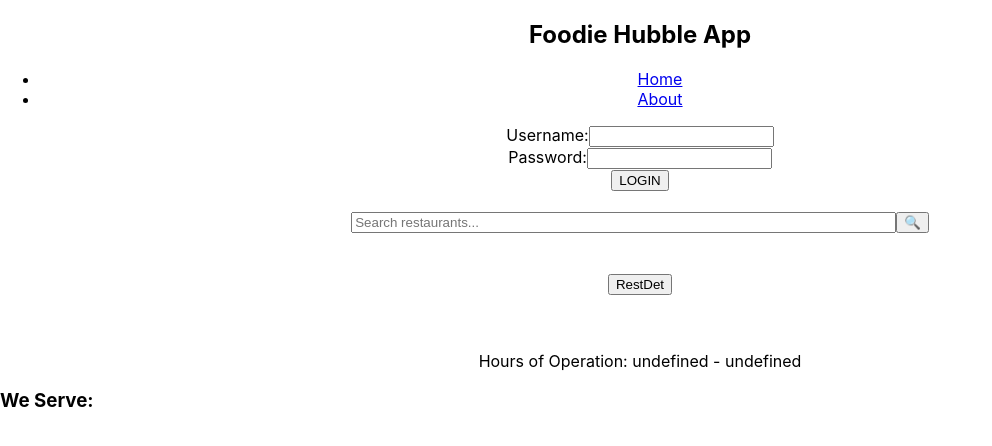
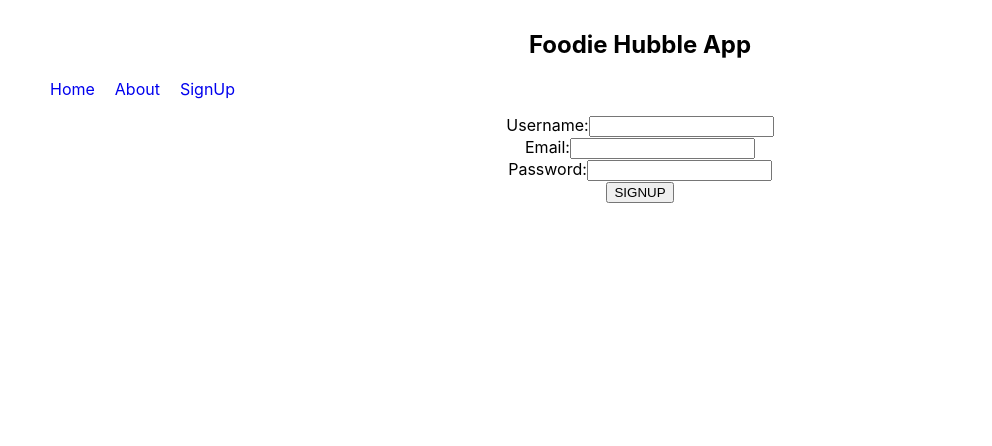
Before and after one commit to smeraldoflower/foodie-hubble-app, a React (Create React App) app: page /SignUpPg in a window 1280 px wide. Shown: the top 446 px of the page, without its empty margins (0-992 px from the left). Built offline with nearby package versions, Linux system fonts and the light colour scheme.

Commit message:
updated restaurant-details component, added sign-up page and some css

```diff
--- a/package.json
+++ b/package.json
@@ -8,6 +8,7 @@
     "@testing-library/user-event": "^12.6.0",
     "axios": "^0.21.1",
     "react": "^17.0.1",
+    "react-burger-menu": "^2.7.1",
     "react-dom": "^17.0.1",
     "react-router-dom": "^5.2.0",
     "react-scripts": "4.0.1",
--- a/src/App.js
+++ b/src/App.js
@@ -3,6 +3,8 @@
 import './css/App.css';
 import Home from './pages/Home'
 import About from './pages/About'
+import SignUpPg from './pages/SignUpPg'
+
 
 function App() {
 
@@ -14,12 +16,14 @@
 
         <nav>
           <ul>
-            <li><Link to="/">Home</Link></li>
-            <li><Link to="/About">About</Link></li>
+            <li><Link to="/" style={{textDecoration: 'none'}}>Home</Link></li>
+            <li><Link to="/About" style={{textDecoration: 'none'}}>About</Link></li>
+            <li><Link to="/SignUpPg" style={{textDecoration: 'none'}}>SignUp</Link></li><br/>
           </ul>
         </nav>
 
         <Switch>
+          <Route path="/SignUpPg" component={SignUpPg} />
           <Route path="/About" component={About} />
           <Route path="/" component={Home} />
         </Switch>
--- a/src/components/Card.js
+++ b/src/components/Card.js
@@ -7,7 +7,7 @@
     return (
         <div className="Card">
             <Link to={`/restaurant/details/${props.id}`}><h3>{props.name}</h3></Link>
-            <img className="banner" width="200" height="150" src={`${props.banner_image}`} />
+            <img className="banner" alt="Restaurant Banner" width="200" height="150" src={`${props.banner_image}`} />
             <p>I am a restaurant card.</p>
         </div>
     )
--- a/src/components/Login.js
+++ b/src/components/Login.js
@@ -31,10 +31,10 @@
     return (
         <div className="Login">
             <form onSubmit={handleLogin}>
-                <label>Username:
-                    <input type='text' value={username} onChange={e => setUsername(e.target.value)} />
-                </label><br />
-                <label>Password:
+                <label>Username:&nbsp;
+                    <input type='text' value={username} onChange={e => setUsername(e.target.value)} /><br />
+                </label>
+                <label>Password:&nbsp;
                     <input type='text' value={password} onChange={e => setPassword(e.target.value)} />
                 </label><br />
                 <input type='submit' value='LOGIN' />
--- a/src/components/RestaurantDetails.js
+++ b/src/components/RestaurantDetails.js
@@ -1,27 +1,36 @@
 import React, { useState } from 'react'
+import {slide as Menu} from 'react-burger-menu'
 import axios from 'axios'
 import { api } from '../utilities/api'
 
 function RestaurantDetails() {
 
+
     const[restaurantName, setRestaurantName] = useState('');
     const[hours, setHours] = useState({});
     const[foodtypes, setFoodTypes] = useState([]);
     const[bannerImg, setBannerImg] = useState(``);
-
+    const[restaurantMenus, setRestaurantMenus] = useState([]);
+    const[restaurantSocials, setRestaurantSocials] = useState({});
 
     const getRestaurantDetail = () => {
+
         axios.get(api.restaurantDetails(`5cc1fd33df245c427cc26655`))
             .then(function (response) {
-                setRestaurantName(response.data.data.name);
-                setHours(response.data.data.hour);
-                setFoodTypes(response.data.data.food_type);
-                setBannerImg(response.data.data.banner_image)
-                console.log(response.data.data.name);
-                console.log(response.data.data.hour);
-                console.log(response.data.data.food_type);
-                console.log(response.data.data.banner_image);
-                console.log(response.data.data);
+                const baseObject = response.data.data;
+                setRestaurantName(baseObject.name);
+                setHours(baseObject.hour);
+                setFoodTypes(baseObject.food_type);
+                setBannerImg(baseObject.banner_image);
+                setRestaurantMenus(baseObject.menu);
+                setRestaurantSocials(baseObject.social);
+                console.log(baseObject.name);
+                console.log(baseObject.hour);
+                console.log(baseObject.food_type);
+                console.log(baseObject.banner_image);
+                console.log(baseObject.menu.name);
+                console.log(baseObject.social.title)
+                console.log(baseObject);
                 console.log(response);
             })
             .catch(function (error) {
@@ -30,12 +39,20 @@
     }
 
     return (
-        <div className="Login">
+        <div className="restaurant-details">
             <input type="submit" value = "RestDet" onClick = {getRestaurantDetail}/>
             <br/>
             <h2>{restaurantName}</h2>
-            <img src= {bannerImg}/>
+            <p><b>Connect with us:</b>
+            <ul>
+            <li><a href = {restaurantSocials.contact}>Contact</a></li>
+            <li><a href = {restaurantSocials.facebook}>Facebook</a></li>
+            <li><a href = {restaurantSocials.instagram}>Instagram</a></li>
+            </ul>
+            </p>
+            <img src= {bannerImg} alt="Restaurant Banner"/>
             <p>{`Hours of Operation: ${hours.start} - ${hours.end}`}</p>
+            { restaurantMenus.length!==0 ? restaurantMenus.map((restaurantMenu)=> <menu>{restaurantMenu.name}: {restaurantMenu.unit_price}</menu>) : null}
             <h3>We Serve: </h3>
             <ul>
             { foodtypes.length!==0 ? foodtypes.map((foodtype)=> <li>{foodtype}</li>) : null}
--- a/src/css/App.css
+++ b/src/css/App.css
@@ -36,3 +36,18 @@
     transform: rotate(360deg);
   }
 }
+
+.App {
+  max-width: 100%;
+  margin: 30px auto;
+  text-align: center;
+}
+
+nav ul li {
+  float: left;
+  list-style-type: none;
+  margin: 0 10px;
+  padding: 0;
+  text-align: center;
+  display: inline-block;
+ }
--- a/src/pages/Home.js
+++ b/src/pages/Home.js
@@ -11,7 +11,7 @@
             <br />
             <SearchBar />
             <br/>
-            <RestaurantDetails/>
+            <RestaurantDetails />
         </div>
     )
 }
--- /dev/null
+++ b/src/pages/SignUpPg.js
@@ -0,0 +1,13 @@
+import React from 'react';
+import SignUp from '../components/SignUp'
+
+function SignUpPg() {
+
+    return (
+        <div className="SignUpPg">
+            <SignUp />
+        </div>
+    )
+}
+
+export default SignUpPg;
```
Also changed, not shown: src/components/Menu.js (added, +26 -0 lines), src/components/UserInfo.js (added, +35 -0 lines), src/css/Menu.css (added, +80 -0 lines), 2 other files (tests, documents, lock files or other folders).
